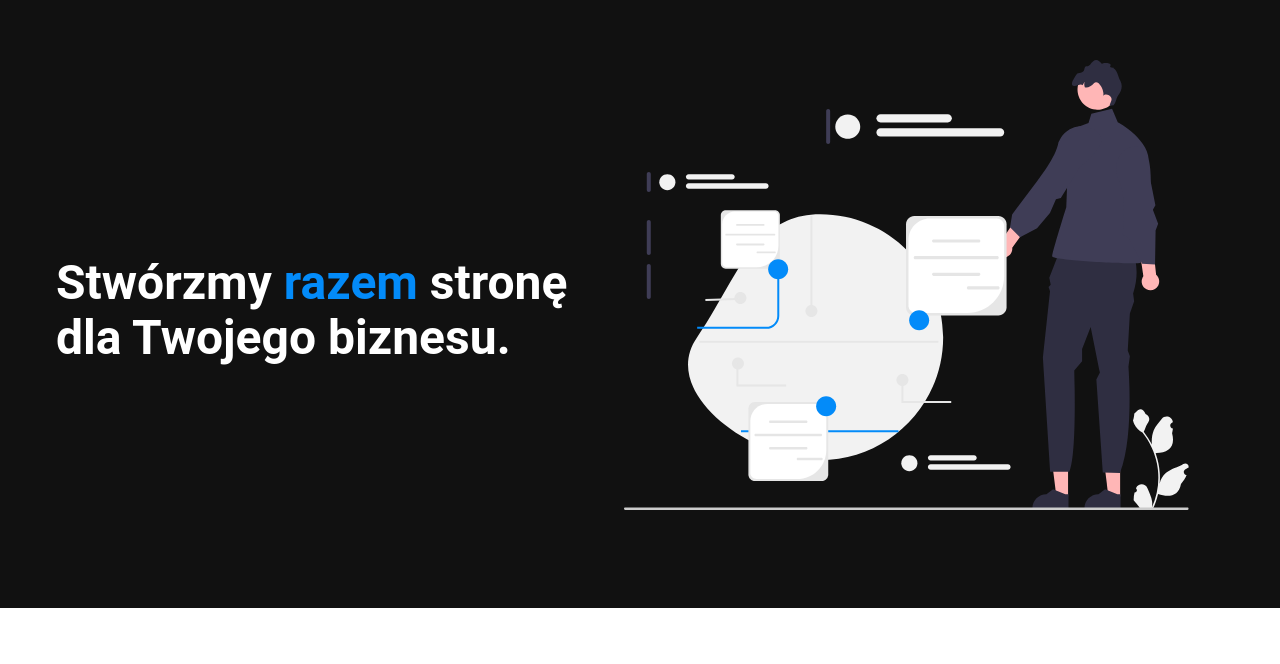
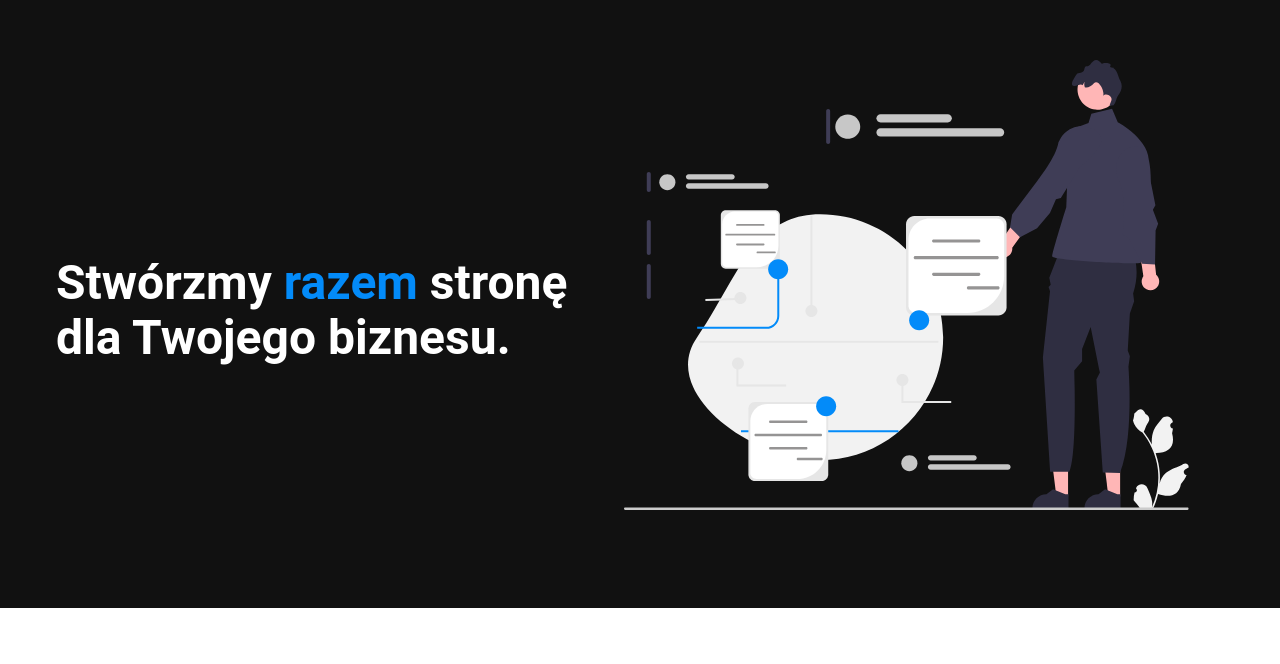
Before and after one commit to kkusy-front/portfolio, a Next.js app: page / in a window 1280 px wide. Shown: the part 122-786 px from the top of the page. Built offline with nearby package versions, Linux system fonts and the light colour scheme.

Commit message:
puls color in svg

```diff
--- a/app/compontens/HeroImage.tsx
+++ b/app/compontens/HeroImage.tsx
@@ -2,8 +2,8 @@ import React from 'react'
 
 const HeroImage = () => {
     return (
-        <><svg width="565" height="450" viewBox="0 0 565 450" fill="none" xmlns="http://www.w3.org/2000/svg">
-            <g id="heroImg" clipPath="url(#clip0_0_1)">
+        <svg width="565" height="450" viewBox="0 0 565 450" fill="none" xmlns="http://www.w3.org/2000/svg">
+            <g id="heroImg" clip-path="url(#clip0_0_1)">
                 <g id="Group">
                     <g id="Group_2">
                         <path id="Vector" d="M496.138 436.616L484.396 436.615L478.81 391.325L496.14 391.326L496.138 436.616Z" fill="#FFB6B6" />
@@ -64,13 +64,11 @@ const HeroImage = () => {
                 <path id="Vector_42" d="M154.155 219.13C159.678 219.13 164.155 214.653 164.155 209.13C164.155 203.608 159.678 199.13 154.155 199.13C148.632 199.13 144.155 203.608 144.155 209.13C144.155 214.653 148.632 219.13 154.155 219.13Z" fill="#038BF9" />
                 <path id="Vector_43" d="M202.155 356.13C207.678 356.13 212.155 351.653 212.155 346.13C212.155 340.608 207.678 336.13 202.155 336.13C196.632 336.13 192.155 340.608 192.155 346.13C192.155 351.653 196.632 356.13 202.155 356.13Z" fill="#038BF9" />
                 <g id="Group_8">
-                    <path id="Vector_44" d="M223.756 78.8528C230.64 78.8528 236.22 73.3904 236.22 66.6521C236.22 59.9139 230.64 54.4514 223.756 54.4514C216.873 54.4514 211.293 59.9139 211.293 66.6521C211.293 73.3904 216.873 78.8528 223.756 78.8528Z" fill="#F2F2F2" />
-                </g>
-                <g id="Group_9">
-                    <path id="Vector_45" d="M43.3591 130.13C47.8139 130.13 51.4252 126.595 51.4252 122.234C51.4252 117.873 47.8139 114.338 43.3591 114.338C38.9044 114.338 35.2931 117.873 35.2931 122.234C35.2931 126.595 38.9044 130.13 43.3591 130.13Z" fill="#F2F2F2" />
-                </g>
-                <g id="Group_10">
-                    <path id="Vector_46" d="M285.359 411.13C289.814 411.13 293.425 407.595 293.425 403.234C293.425 398.873 289.814 395.338 285.359 395.338C280.904 395.338 277.293 398.873 277.293 403.234C277.293 407.595 280.904 411.13 285.359 411.13Z" fill="#F2F2F2" />
+                    <g id="circleCompontent">
+                        <path id="Vector_44" d="M223.756 78.8528C230.64 78.8528 236.22 73.3904 236.22 66.6521C236.22 59.9139 230.64 54.4514 223.756 54.4514C216.873 54.4514 211.293 59.9139 211.293 66.6521C211.293 73.3904 216.873 78.8528 223.756 78.8528Z" fill="#F2F2F2" />
+                        <path id="Vector_45" d="M43.3591 130.13C47.8139 130.13 51.4252 126.595 51.4252 122.234C51.4252 117.873 47.8139 114.338 43.3591 114.338C38.9044 114.338 35.2931 117.873 35.2931 122.234C35.2931 126.595 38.9044 130.13 43.3591 130.13Z" fill="#F2F2F2" />
+                        <path id="Vector_46" d="M285.359 411.13C289.814 411.13 293.425 407.595 293.425 403.234C293.425 398.873 289.814 395.338 285.359 395.338C280.904 395.338 277.293 398.873 277.293 403.234C277.293 407.595 280.904 411.13 285.359 411.13Z" fill="#F2F2F2" />
+                    </g>
                     <g id="textsComponent">
                         <path id="Vector_47" d="M323.669 62.4782H256.584C254.283 62.4782 252.41 60.6057 252.41 58.3043C252.41 56.0028 254.283 54.1303 256.584 54.1303H323.669C325.971 54.1303 327.843 56.0028 327.843 58.3043C327.843 60.6057 325.971 62.4782 323.669 62.4782Z" fill="#F2F2F2" />
                         <path id="Vector_48" d="M376.023 76.6053H256.584C254.283 76.6053 252.41 74.7328 252.41 72.4314C252.41 70.1299 254.283 68.2574 256.584 68.2574H376.023C378.324 68.2574 380.196 70.1299 380.196 72.4314C380.196 74.7328 378.324 76.6053 376.023 76.6053Z" fill="#F2F2F2" />
@@ -96,7 +94,7 @@ const HeroImage = () => {
                 </clipPath>
             </defs>
         </svg>
-        </>
+
     )
 }
 
--- a/app/compontens/sections/Hero.tsx
+++ b/app/compontens/sections/Hero.tsx
@@ -1,6 +1,5 @@
 "use client";
-import React, { RefObject, useEffect, useRef } from 'react'
-import Image from 'next/image'
+import React, { useEffect, useRef } from 'react'
 
 import HeroImage from '../HeroImage';
 
@@ -10,19 +9,18 @@ export default function Hero() {
     const heroImgRef = useRef<HTMLElement | null>(null);
 
     useEffect(() => {
-        // console.log(Scene)
         if (heroImgRef.current) {
             const elements = heroImgRef.current.children[0] as any;
             const textsOutOfBox = elements?.getElementById('textsComponent');
             const textsInBox = elements?.getElementById('textsInComponent');
+            const circle = elements?.getElementById('circleCompontent');
 
-            console.log(textsOutOfBox)
-            gsap.set([textsInBox, textsOutOfBox], { autoAlpha: 1 })
-            gsap.fromTo(`#textsComponent path`, { fill: '#F2F2F2' }, { duration: 1.5, fill: '#E6E6E6', ease: 'power3.in', repeat: -1, yoyo: true })
-            gsap.fromTo(`#textsInComponent path`, { fill: "#E6E6E6" }, { duration: 1.5, fill: 'black', ease: 'power3.in', repeat: -1, yoyo: true })
+            console.log(circle)
 
-
-
+            gsap.set([textsInBox, textsOutOfBox, circle], { autoAlpha: 1 })
+            gsap.fromTo(`#textsComponent path`, { fill: '#F2F2F2' }, { duration: 1.5, fill: '#969696', repeat: -1, yoyo: true });
+            gsap.fromTo(`#circleCompontent path`, { fill: '#F2F2F2' }, { duration: 1.5, fill: '#969696', repeat: -1, yoyo: true });
+            gsap.fromTo(`#textsInComponent path`, { fill: "#d3d3d3" }, { duration: 1.5, fill: '#4d4b4b', repeat: -1, yoyo: true });
 
         }
 
@@ -38,7 +36,6 @@ export default function Hero() {
                         </div>
                         <div className="hero__image">
                             <figure ref={heroImgRef}>
-                                {/* <Image src={heroImg} alt="" fill /> */}
                                 <HeroImage />
                             </figure>
                         </div>
--- a/app/layout.tsx
+++ b/app/layout.tsx
@@ -2,7 +2,7 @@ import './assets/styles/main.scss'
 import 'normalize.css/normalize.css';
 
 export const metadata = {
-  title: 'Kusy Developer',
+  title: 'Kusy Developer | Stwórz ze mną swoją stronę marzeń',
   description: 'Stwórz ze mną swoją stronę internetową dla swojego biznesu.',
 }
 
```
Also changed, not shown: app/head.tsx (+1 -6 lines), app/assets/img/heroImg.svg (deleted).
